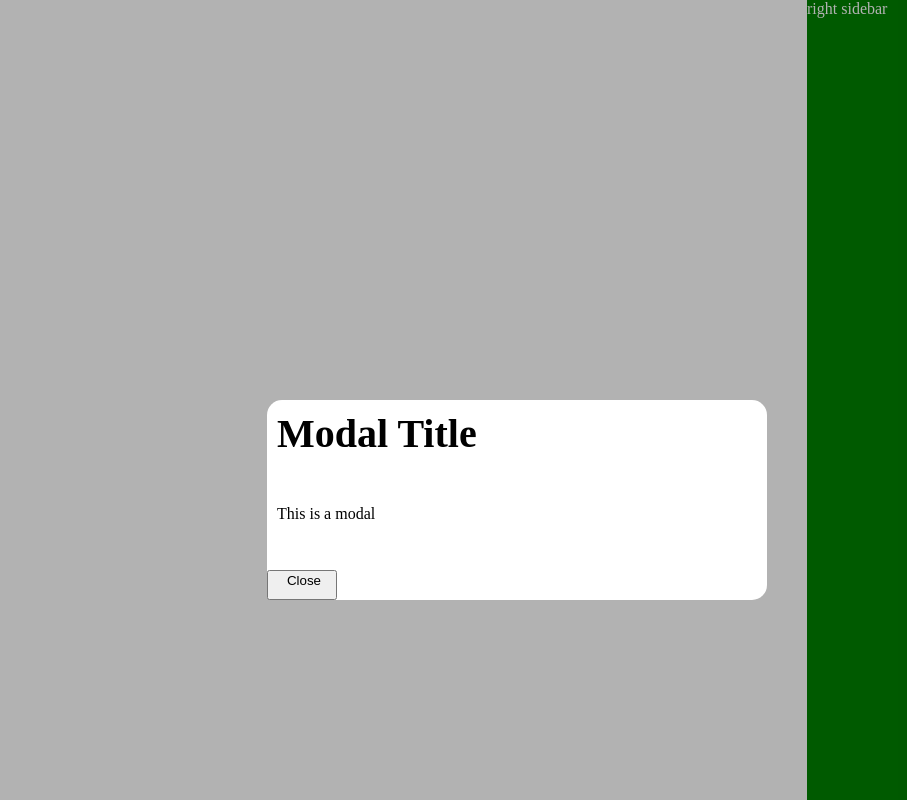
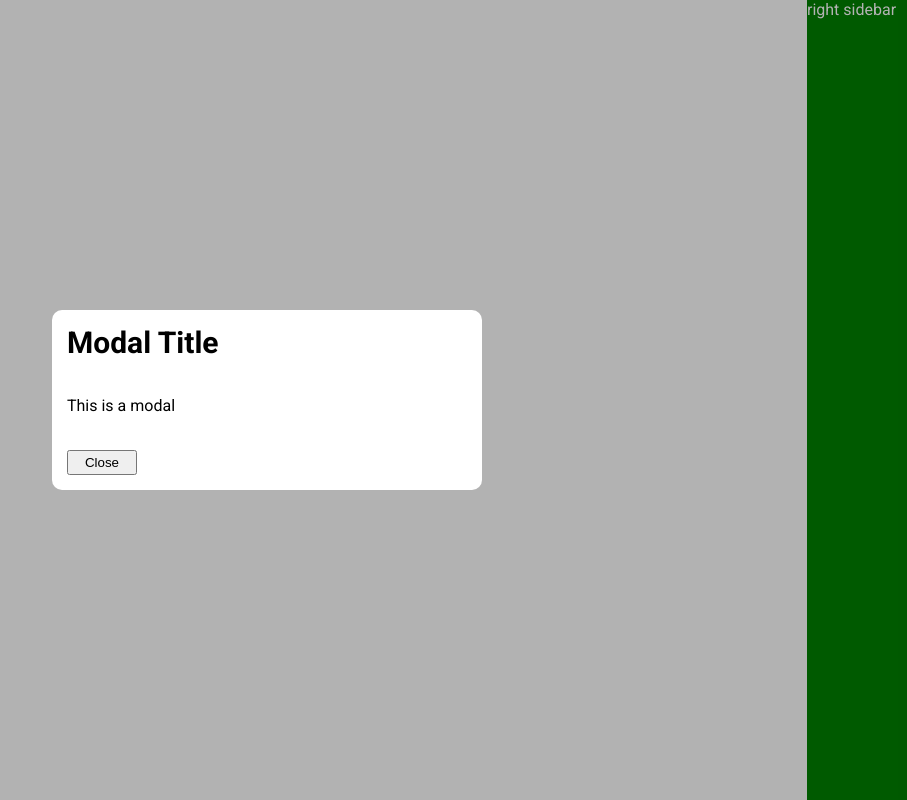
Before and after one commit to RichardSkoda/Web_course, a PHP site: page /exercise14bd.html in a window 1280 px wide. Shown: the whole page, without its empty margins (373-1280 px from the left). Run offline with PHP 8.4, Linux system fonts and the light colour scheme.

Commit message:
Add exercise 14e.

```diff
--- a/14.CSS Positions/exercise14bd.css
+++ b/14.CSS Positions/exercise14bd.css
@@ -16,6 +16,13 @@
 	top: 0;
 	right: 0;
 	left: 0;
+	display: flex;
+	justify-content: center;
+	align-items: center;
+}
+
+div {
+	font-family: Roboto, Arial;
 }
 
 .modal {
@@ -24,26 +31,19 @@
 	flex-direction: column;
 	justify-content: space-between;
 	position: fixed;
-	border-radius: 15px;
-	width: 500px;
-	height: 200px;
-	top: 50%;
-	left: 50%;
+	border-radius: 10px;
+	width: 400px;
+	height: 150px;
+	padding: 15px
+
 }
 
 .title {
-	font-size: 40px;
+	font-size: 30px;
 	font-weight: bold;
-	padding-top: 10px;
-	padding-left: 10px;
 }
 
-.description {
-	padding-left: 10px;
+button {
+	padding: 3px 10px;
+	width: 70px;
 }
-
-.button {
-	width: 70px;
-	padding-left: 10px;
-	padding-bottom: 10px;
-}
--- a/14.CSS Positions/exercise14bd.html
+++ b/14.CSS Positions/exercise14bd.html
@@ -2,6 +2,10 @@
 <html>
 	<head>
 		<link rel="stylesheet" href="exercise14bd.css">
+
+		<link rel="preconnect" href="https://fonts.googleapis.com">
+    <link rel="preconnect" href="https://fonts.gstatic.com" crossorigin>
+    <link href="https://fonts.googleapis.com/css2?family=Roboto:wght@400;500;700&display=swap" rel="stylesheet">
 	</head>
 	<body>
 		<div class="right-sidebar">right sidebar</div>
```
Also changed, not shown: 14.CSS Positions/exercise14e.css (added, +55 -0 lines), 14.CSS Positions/exercise14e.html (added, +18 -0 lines), 14.CSS Positions/keny.jpg (added).
